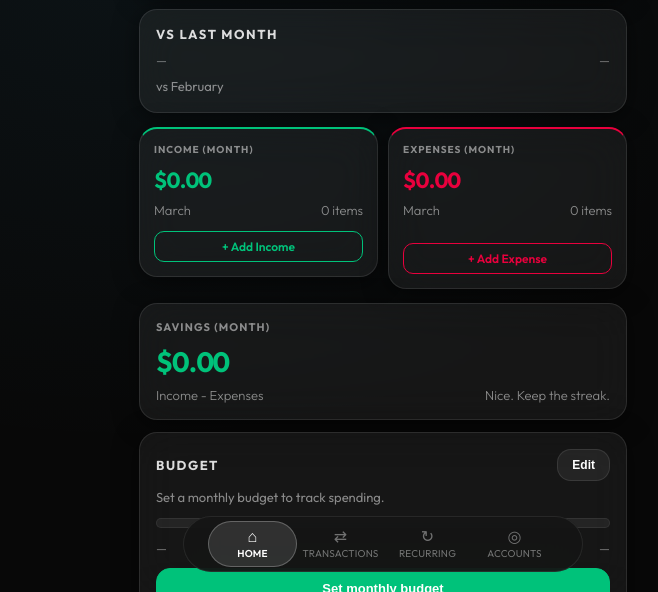
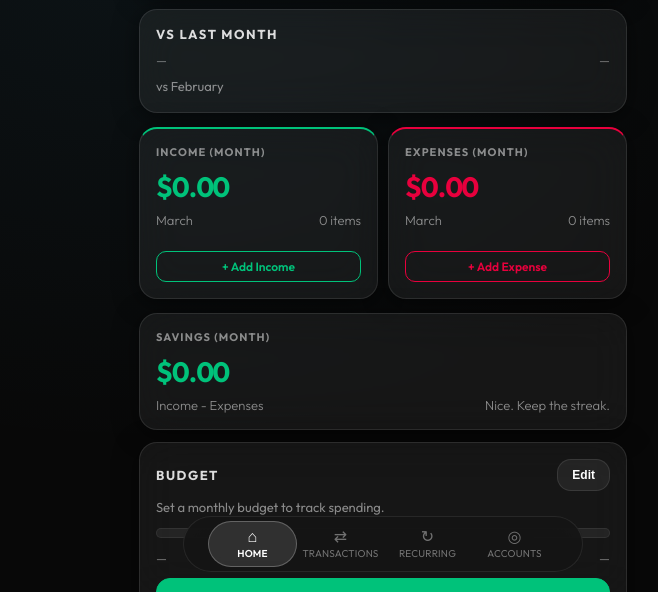
Before and after one commit to niksutheslayer09/ZenBudget, a plain HTML site: page index.html in a window 1280 px wide. Shown: the part 208-800 px from the top of the page, without its empty margins (257-915 px from the left). Drawn offline with Linux system fonts and the light colour scheme.

Commit message:
Add files via upload

```diff
--- a/index.html
+++ b/index.html
@@ -131,11 +131,28 @@
       gap: 10px;
       align-items: stretch;
     }
-    .row .card { min-height: 150px; display: flex; flex-direction: column; justify-content: space-between; padding: 14px; }
-
-    .row .card h2 { font-size: 10px; }
-    .row .card .big { font-size: 22px; }
-    .row .card .cardAction { margin-top: auto; }
+
+    #page-home .monthRow {
+      display: grid;
+      grid-template-columns: 1fr 1fr;
+      gap: 10px;
+      align-items: stretch;
+    }
+
+    #page-home .monthRow > .card {
+      display: flex;
+      flex-direction: column;
+      min-height: 160px;
+      height: 100%;
+      padding: 16px;
+      box-sizing: border-box;
+    }
+
+    #page-home .monthRow > .card .cardAction {
+      margin-top: auto;
+      width: 100%;
+      display: block;
+    }
 
     .card.card--income { border-top: 2px solid var(--accent); }
     .card.card--expense { border-top: 2px solid var(--danger); }
@@ -883,7 +900,7 @@
         <div class="hint" id="vsLabel" style="margin-top: 10px;">—</div>
       </div>
 
-      <div class="row" style="margin-top: 14px;">
+      <div class="row monthRow" style="margin-top: 14px;">
         <div class="card card--income">
           <h2>Income (month)</h2>
           <div class="big mono pos" id="monthIncome">$0.00</div>
```
